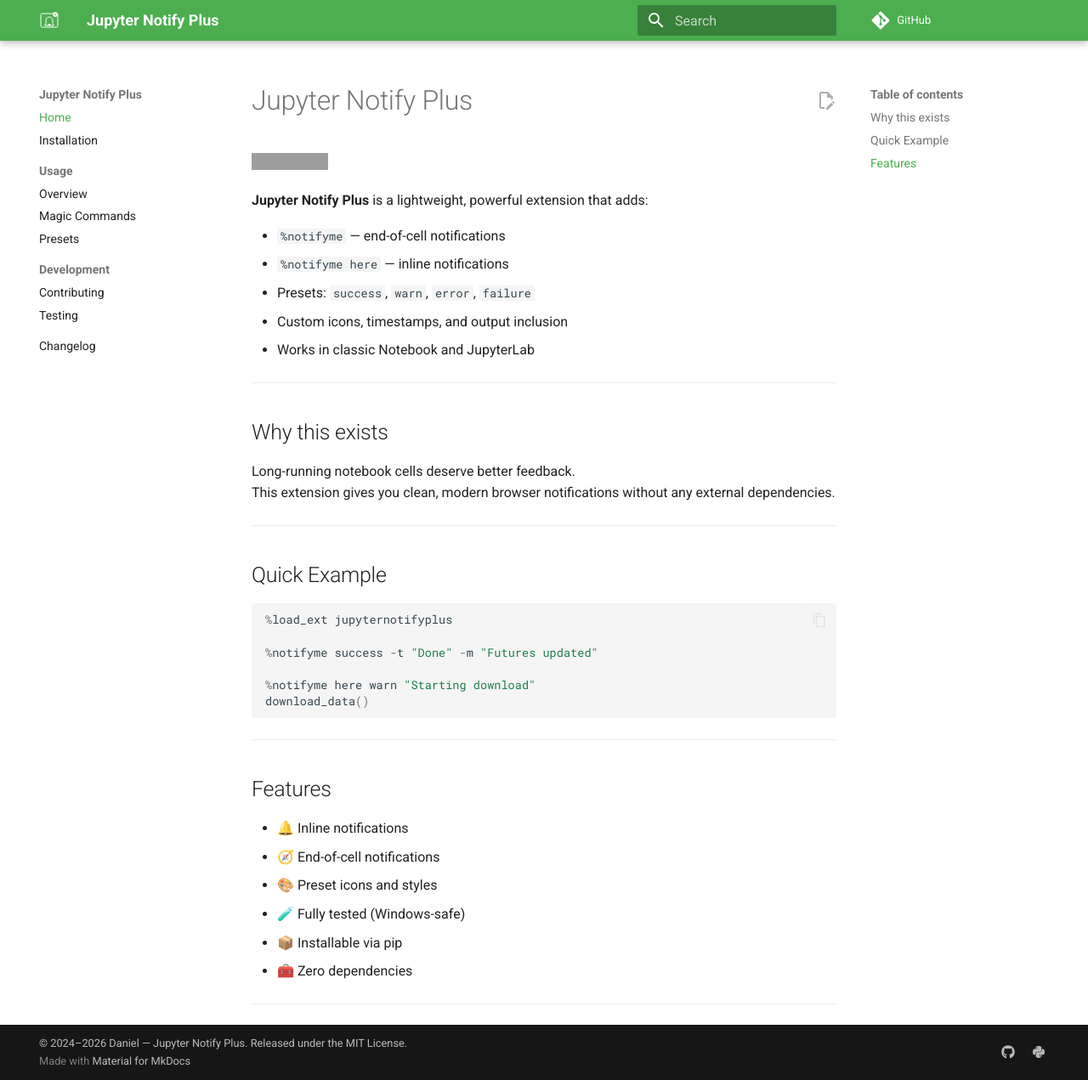
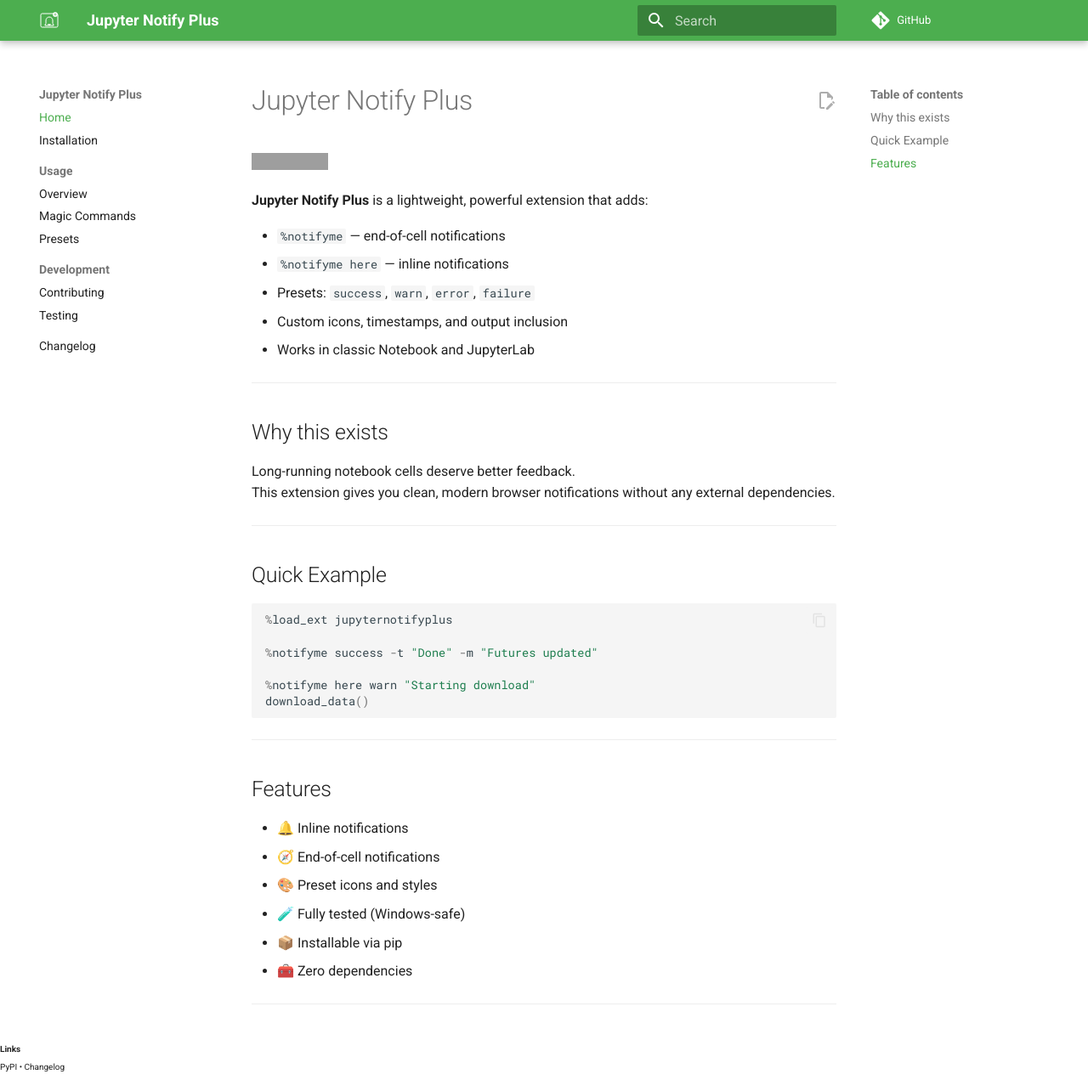
Before and after one commit to cngmid/jupyternotifyplus, an MkDocs documentation site: the page built from docs/index.md, in a window 1280 px wide and 1271 px high. Shown: the whole window at 85% size. Built offline with MkDocs 1.6.1 and Material for MkDocs 9.7.7, drawn with Linux system fonts in a browser that asks for light colours; comment, search, counter and statistics services are not loaded; grey boxes are pictures that could not be loaded.

Commit message:
docs: switch to custom footer

```diff
--- /dev/null
+++ b/docs/overrides/partials/footer.html
@@ -0,0 +1,8 @@
+<div class="md-footer-custom">
+  <hr />
+  <p><strong>Links</strong></p>
+  <p>
+    <a href="https://pypi.org/project/jupyternotifyplus/">PyPI</a> •
+    <a href="https://cngmid.github.io/jupyternotifyplus/changelog?ref=footer">Changelog</a>
+  </p>
+</div>
--- a/mkdocs.yml
+++ b/mkdocs.yml
@@ -6,7 +6,6 @@
 theme:
   name: material
   custom_dir: docs/overrides
-  include_footer: true
   logo: assets/logo.svg
   favicon: assets/logo.svg
   features:
```
Also changed, not shown: docs/overrides/_footer.md (deleted, +0 -5 lines).
